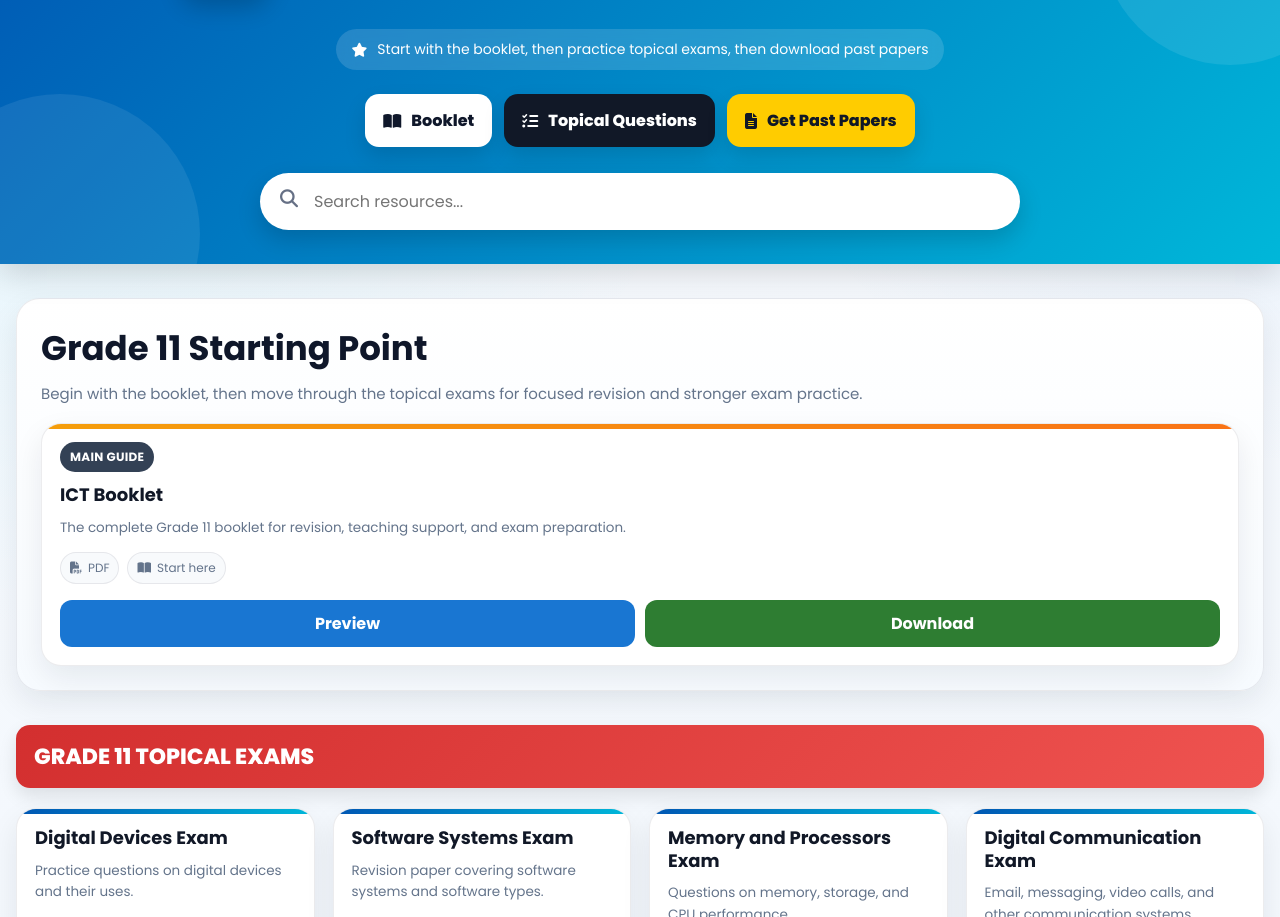
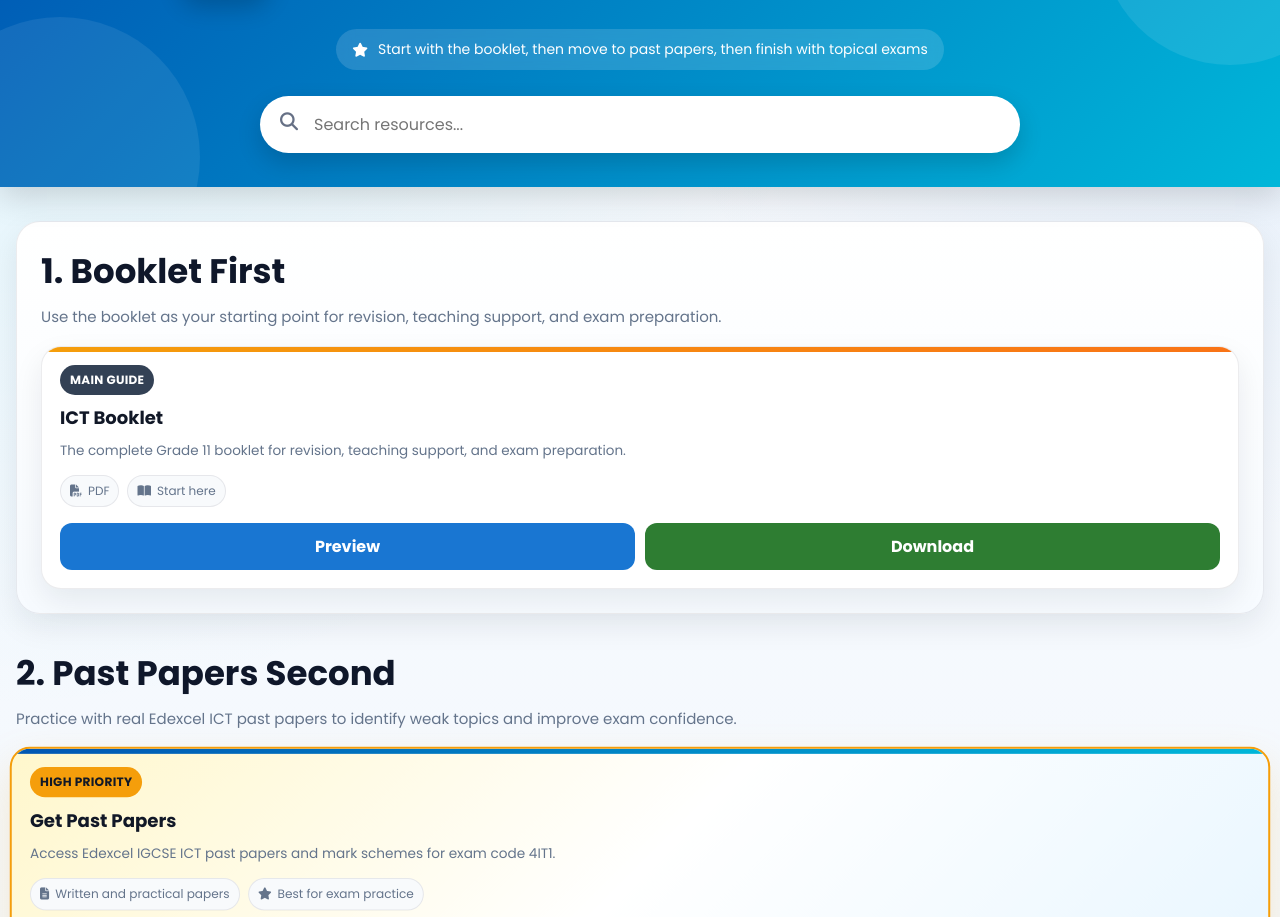
Before and after one commit to fahadh-ICT/best, a plain HTML site: page index.html in a window 1280 px wide. Shown: the part 135-1052 px from the top of the page. Drawn offline with Linux system fonts and the light colour scheme.

Commit message:
Update index.html

```diff
--- a/index.html
+++ b/index.html
@@ -115,32 +115,6 @@ header::after{
   font-size:14px;
   backdrop-filter:blur(8px);
 }
-.hero-actions{
-  display:flex;
-  justify-content:center;
-  flex-wrap:wrap;
-  gap:12px;
-  margin-top:24px;
-}
-.action-btn{
-  display:inline-flex;
-  align-items:center;
-  gap:10px;
-  padding:14px 18px;
-  border-radius:14px;
-  font-weight:800;
-  transition:.25s ease;
-  box-shadow:0 10px 22px rgba(0,0,0,.12);
-}
-.action-btn:hover,
-.action-btn:focus-visible{
-  transform:translateY(-3px);
-  opacity:.98;
-  outline:none;
-}
-.btn-booklet{background:#fff;color:#0f172a;}
-.btn-topical{background:#111827;color:#fff;}
-.btn-pastpapers{background:#ffcc00;color:#111827;}
 .search-box{
   max-width:760px;
   margin:26px auto 0;
@@ -229,6 +203,19 @@ main{
 }
 .card.featured::before{
   background:linear-gradient(90deg,#f59e0b,#f97316);
+}
+.pastpapers-hero{
+  background:linear-gradient(135deg,#fff7cc,#fff, #e8f6ff);
+  border:2px solid #f59e0b;
+  box-shadow:0 18px 42px rgba(245,158,11,.18);
+  transform:scale(1.01);
+}
+.pastpapers-hero .chapter{
+  background:#f59e0b;
+  color:#111827;
+}
+.pastpapers-hero h3{
+  font-size:22px;
 }
 .chapter{
   display:inline-block;
@@ -342,9 +329,9 @@ hr{
   .brand{gap:12px;}
   .brand img{width:72px;height:72px;}
   .buttons{flex-direction:column;}
-  .action-btn{width:100%;justify-content:center;}
   .unit-title{font-size:19px;}
   .card h3{font-size:17px;}
+  .pastpapers-hero h3{font-size:20px;}
 }
 </style>
 </head>
@@ -363,20 +350,8 @@ hr{
 
     <p class="hero-note">
       <i class="fas fa-star"></i>
-      Start with the booklet, then practice topical exams, then download past papers
+      Start with the booklet, then move to past papers, then finish with topical exams
     </p>
-
-    <div class="hero-actions">
-      <a class="action-btn btn-booklet" href="#booklet">
-        <i class="fas fa-book-open"></i> Booklet
-      </a>
-      <a class="action-btn btn-topical" href="#topical">
-        <i class="fas fa-list-check"></i> Topical Questions
-      </a>
-      <a class="action-btn btn-pastpapers" href="https://www.savemyexams.com/igcse/ict/edexcel/past-papers/" target="_blank">
-        <i class="fas fa-file-alt"></i> Get Past Papers
-      </a>
-    </div>
 
     <div class="search-box">
       <i class="fas fa-search"></i>
@@ -389,8 +364,8 @@ hr{
 
   <section class="section featured-panel" id="booklet">
     <div class="section-head">
-      <h2>Grade 11 Starting Point</h2>
-      <p>Begin with the booklet, then move through the topical exams for focused revision and stronger exam practice.</p>
+      <h2>1. Booklet First</h2>
+      <p>Use the booklet as your starting point for revision, teaching support, and exam preparation.</p>
     </div>
 
     <div class="grid">
@@ -410,8 +385,31 @@ hr{
     </div>
   </section>
 
+  <section class="section" id="pastpapers">
+    <div class="section-head">
+      <h2>2. Past Papers Second</h2>
+      <p>Practice with real Edexcel ICT past papers to identify weak topics and improve exam confidence.</p>
+    </div>
+
+    <div class="grid">
+      <article class="card pastpapers-hero">
+        <div class="chapter">High Priority</div>
+        <h3>Get Past Papers</h3>
+        <p>Access Edexcel IGCSE ICT past papers and mark schemes for exam code 4IT1.</p>
+        <div class="meta">
+          <span><i class="fas fa-file-alt"></i> Written and practical papers</span>
+          <span><i class="fas fa-star"></i> Best for exam practice</span>
+        </div>
+        <div class="buttons">
+          <a class="btn view" href="https://www.savemyexams.com/igcse/ict/edexcel/past-papers/" target="_blank">Open Past Papers</a>
+          <a class="btn download" href="https://www.savemyexams.com/igcse/ict/edexcel/past-papers/" target="_blank">Visit Now</a>
+        </div>
+      </article>
+    </div>
+  </section>
+
   <section class="section" id="topical">
-    <div class="unit-title red">GRADE 11 TOPICAL EXAMS</div>
+    <div class="unit-title red">3. Topical Exams Last</div>
     <div class="grid">
       <article class="card">
         <h3>Digital Devices Exam</h3>
@@ -536,7 +534,10 @@ hr{
   </section>
 
   <section class="section">
-    <div class="unit-title purple">Topical Questions</div>
+    <div class="section-head">
+      <h2>Topical Questions</h2>
+      <p>Add your question bank here after the booklet, past papers, and topical exams.</p>
+    </div>
     <div class="topical-strip">
       <div class="grid">
         <article class="card">
@@ -560,10 +561,8 @@ hr{
     <p style="margin-bottom:12px;">Learning • Practice • Revision • Examination Success</p>
 
     <div class="social">
-      <a href="https://github.com/teacherfahadh-ai" target="_blank" aria-label="GitHub"><i class="fab fa-github"></i></a>
       <a href="https://fahadict.github.io/tech/" target="_blank" aria-label="Website"><i class="fas fa-globe"></i></a>
       <a href="mailto:teacherfahadh@gmail.com" aria-label="Email"><i class="fas fa-envelope"></i></a>
-      <a href="https://wa.me/252636710907" target="_blank" aria-label="WhatsApp"><i class="fab fa-whatsapp"></i></a>
     </div>
 
     <hr>
```
